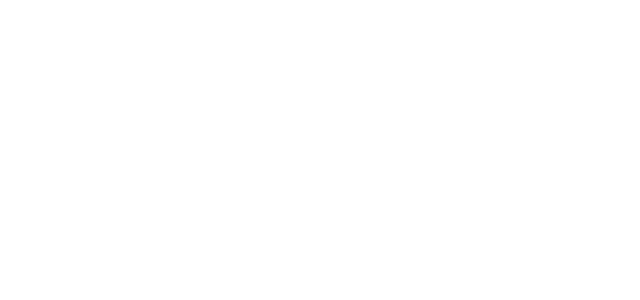
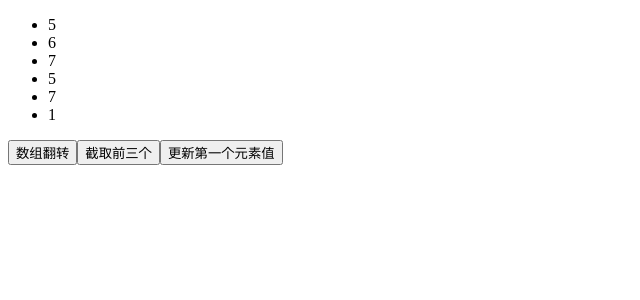
Before and after one commit to zhudaidai/vue-, a Vue app: page / in a window 1280 px wide. Shown: the top 300 px of the page, without its empty margins (0-640 px from the left). Built offline with nearby package versions, Linux system fonts and the light colour scheme.

Commit message:
vue基础 v-for更新监测

```diff
--- a/src/App.vue
+++ b/src/App.vue
@@ -1,6 +1,11 @@
 <template>
   <div id="app">
-
+   <ul>
+     <li v-for="(val,index) in arr" :key="index">{{val}}</li>
+   </ul>
+   <button @click="revBtn">数组翻转</button>
+    <button @click="sliceBtn">截取前三个</button>
+     <button @click="updateBtn">更新第一个元素值</button>
   </div>
 </template>
 
@@ -8,7 +13,23 @@
 
 
 export default {
-  name: 'App',
+  data () {
+    return {
+      arr :[5,6,7,5,7,1]
+    }
+  },
+  methods: {
+    revBtn(){
+      this.arr.reverse()
+    },
+    sliceBtn(){
+      let newArr = this.arr.slice(0,3)
+      this.arr = newArr
+    },
+    updateBtn () {
+      this.$set(this.arr,0,1000)
+    }
+  }
 
 }
 </script>
```
